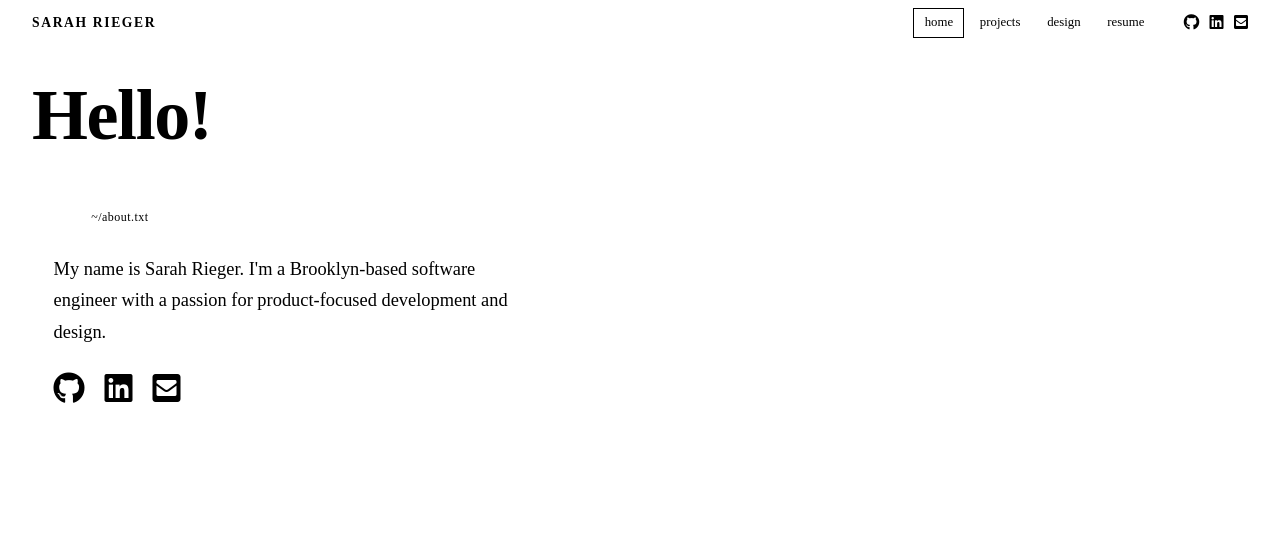
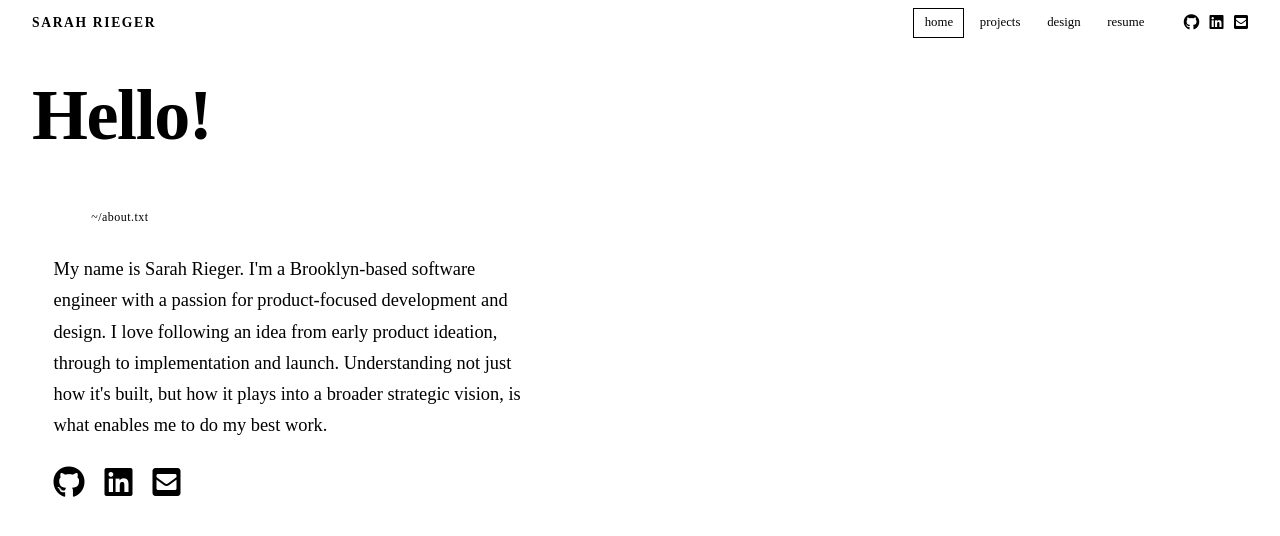
Before and after one commit to sarah256/sarah256.github.io, a React (Vite) app: page / in a window 1280 px wide. Shown: the top 536 px of the page. Built offline with nearby package versions, Linux system fonts and the light colour scheme; the HTML template or start-up script is replaced by a standard one.

Commit message:
update about

```diff
--- a/src/pages/HomePage.tsx
+++ b/src/pages/HomePage.tsx
@@ -16,7 +16,8 @@ export function HomePage() {
         <TerminalWindow title="~/about.txt">
           <p className={styles.bio}>
             My name is Sarah Rieger. I'm a Brooklyn-based software engineer with a passion for
-            product-focused development and design.
+            product-focused development and design. I love following an idea from early product ideation,
+            through to implementation and launch.  Understanding not just how it's built, but how it plays into a broader strategic vision, is what enables me to do my best work.
           </p>
           <SocialLinks variant="home" />
         </TerminalWindow>
```
